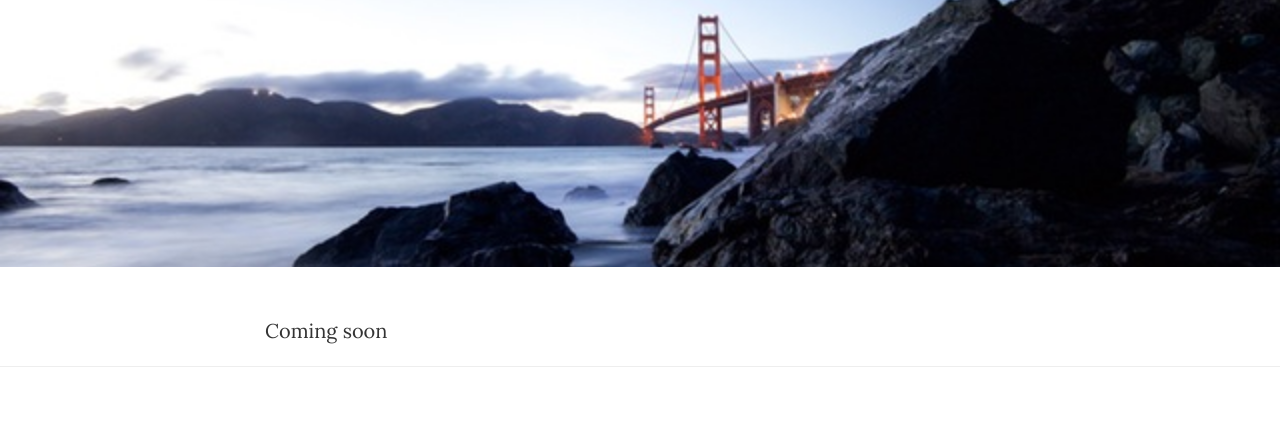
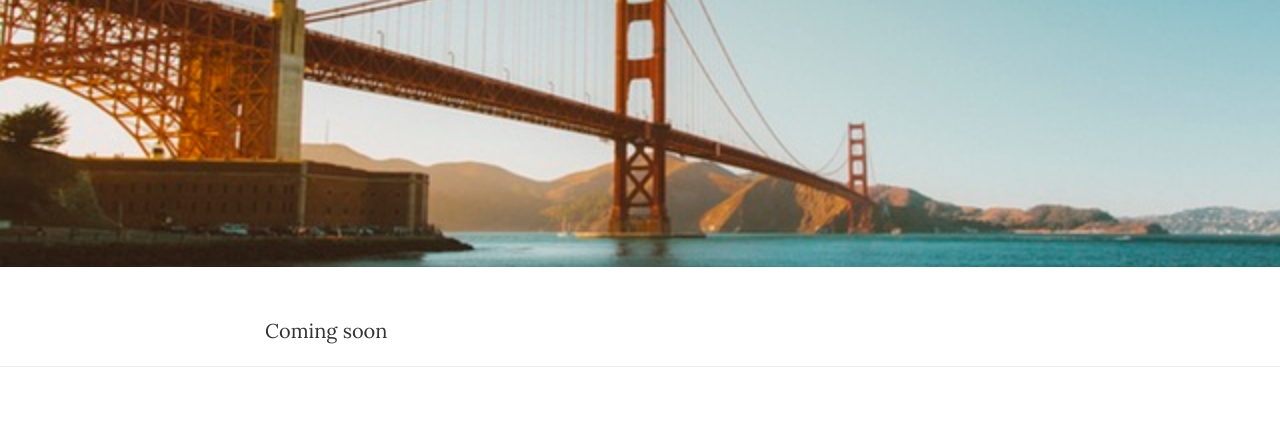
Before and after one commit to franktheo/franktheo.github.io, a website: page older_posts.html in a window 1280 px wide. Shown: the part 63-494 px from the top of the page. Drawn offline with nearby package versions, Linux system fonts and the light colour scheme.

Commit message:
older_posts.html

```diff
--- a/older_posts.html
+++ b/older_posts.html
@@ -72,7 +72,7 @@
 
     <!-- Page Header -->
     <!-- Set your background image for this header on the line below. -->
-    <header class="intro-header" style="background-image: url('img/pexels-photo-110824.jpeg')">
+    <header class="intro-header" style="background-image: url('img/pexels-photo-25554.jpg')">
         <div class="container">
             <div class="row">
                 <div class="col-lg-8 col-lg-offset-2 col-md-10 col-md-offset-1">
```
